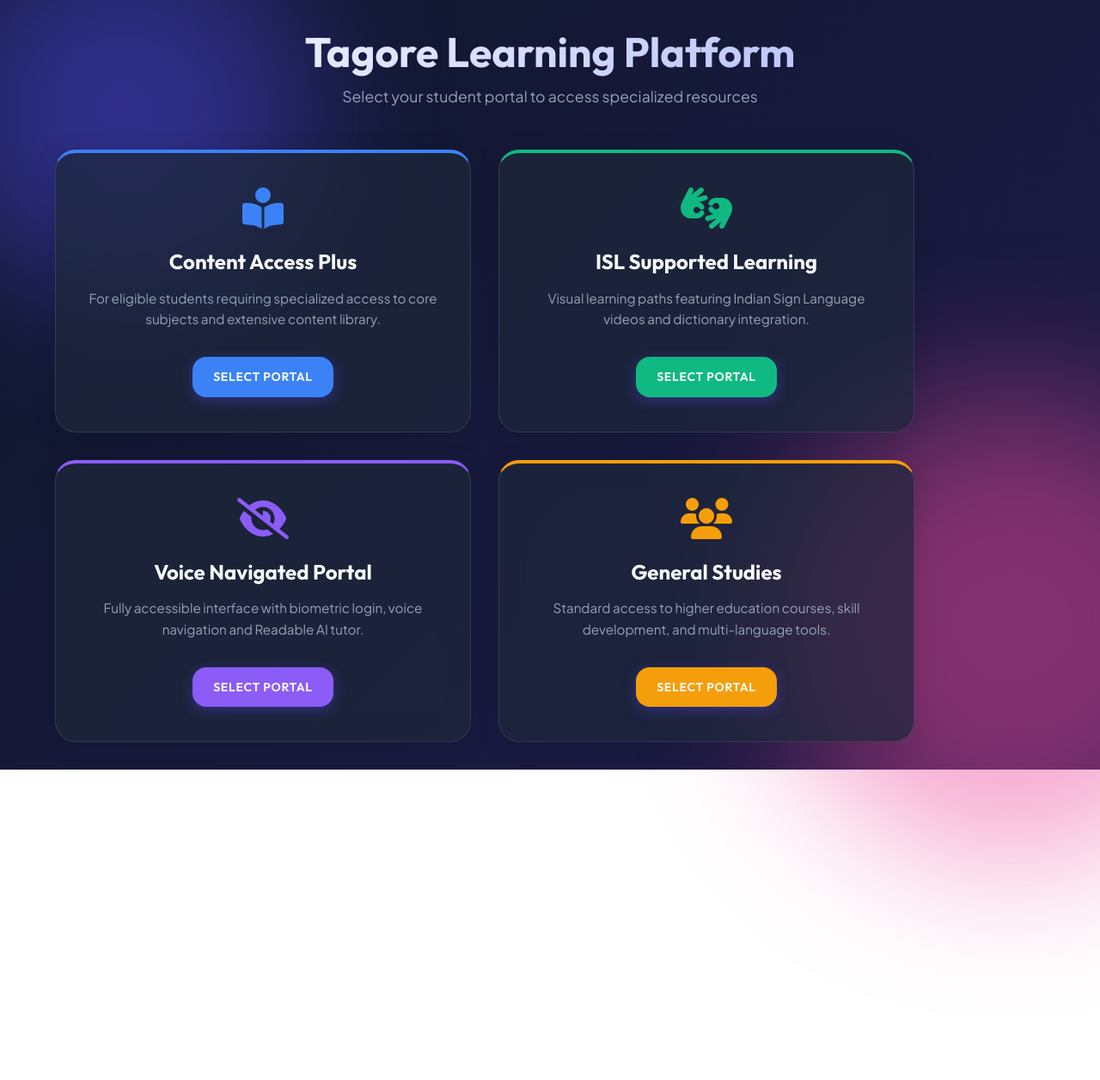
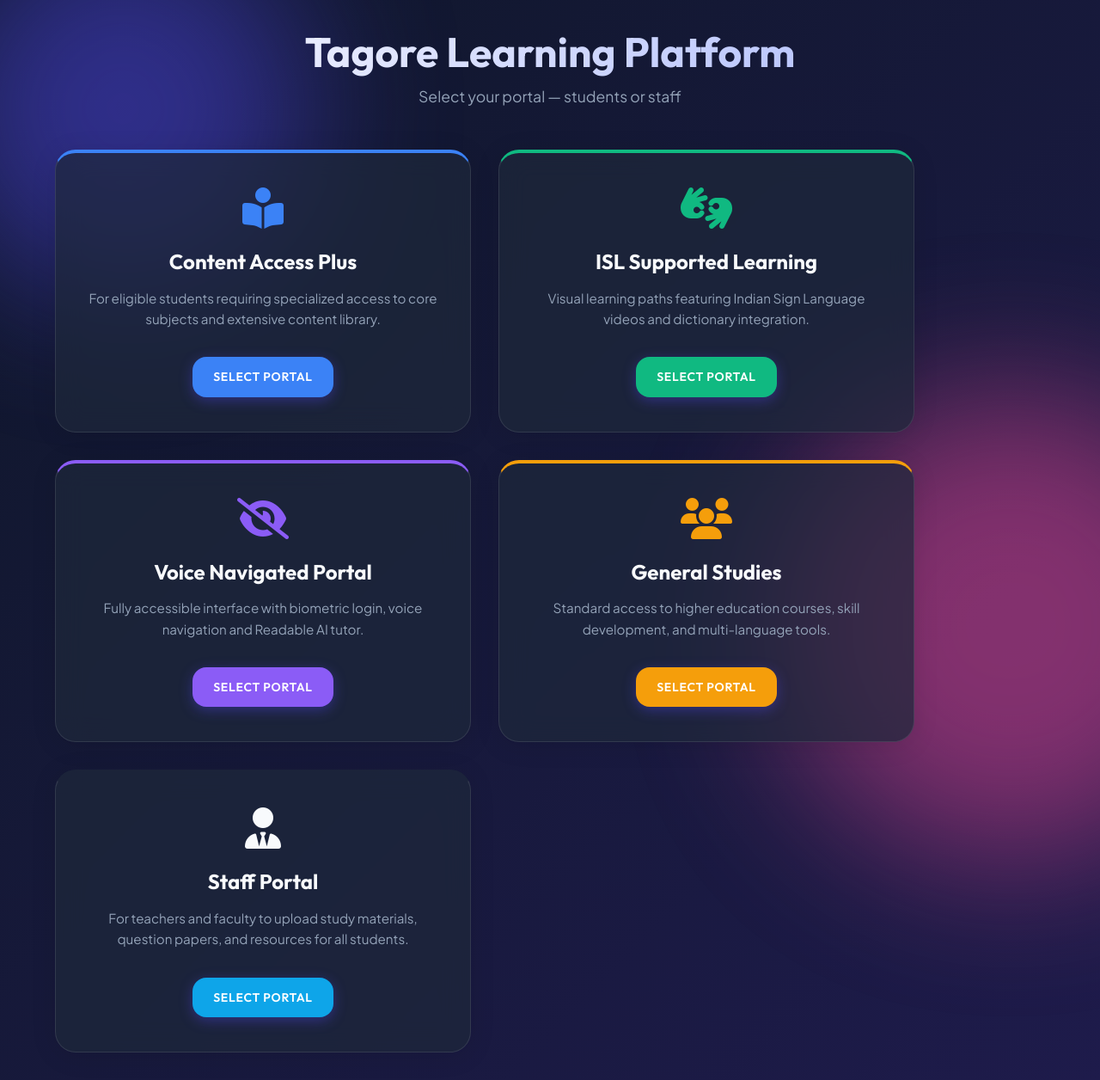
Before and after one commit to Jayaprakash23022006/tagore-learning-platform, a React (Vite) app: page / in a window 1280 px wide. Shown: the whole page at 86% size. Before the commit the page ends 895 px from the top, so only its background shows below. Built offline with nearby package versions, Linux system fonts and the light colour scheme; no server answers.

Commit message:
Add staff portal to LoginPage
Added a staff portal option to the login page for teachers and faculty to upload materials.

```diff
--- a/src/pages/LoginPage.jsx
+++ b/src/pages/LoginPage.jsx
@@ -64,6 +64,14 @@ export default function LoginPage() {
             desc: 'Standard access to higher education courses, skill development, and multi-language tools.',
             cssClass: 'portal-common',
             btnColor: 'var(--portal-common-start)'
+        },
+        {
+            id: 'staff',
+            icon: 'fas fa-user-tie',
+            title: 'Staff Portal',
+            desc: 'For teachers and faculty to upload study materials, question papers, and resources for all students.',
+            cssClass: 'portal-staff',
+            btnColor: '#0ea5e9'
         }
     ];
 
@@ -100,7 +108,8 @@ export default function LoginPage() {
             bpl: 'Content Access Plus',
             hi: 'ISL Supported Login',
             general: 'General Studies',
-            vi: 'Biometric Verification'
+            vi: 'Biometric Verification',
+            staff: 'Staff Portal Login'
         };
         return titles[currentPortal] || 'Sign In';
     };
@@ -191,7 +200,7 @@ export default function LoginPage() {
                         Tagore Learning Platform
                     </h1>
                     <p className="mb-5 text-muted" style={{ fontSize: '1.1rem' }}>
-                        Select your student portal to access specialized resources
+                        Select your portal — students or staff
                     </p>
 
                     <div className="login-grid">
```
